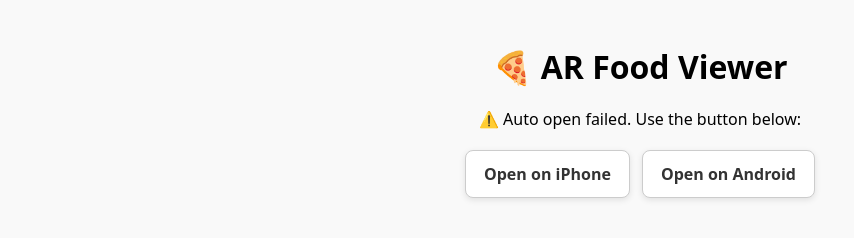
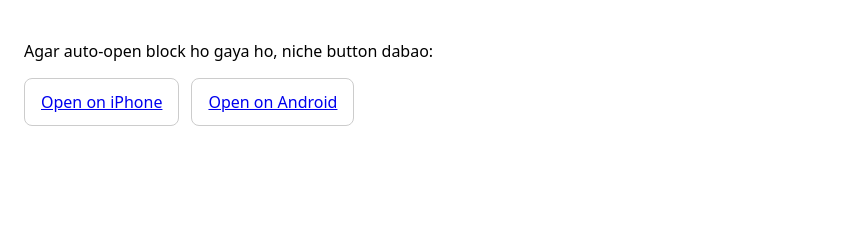
Before and after one commit to udfbhvhgb65151/digital-menu, a plain HTML site: page index.html in a window 1280 px wide. Shown: the whole page, without its empty margins (0-854 px from the left). Drawn offline with Linux system fonts and the light colour scheme.

Commit message:
Update index.html

```diff
--- a/index.html
+++ b/index.html
@@ -6,55 +6,33 @@
   <title>AR Redirect</title>
   <meta name="apple-mobile-web-app-capable" content="yes">
   <style>
-    body { font-family: system-ui, Arial, sans-serif; margin: 0; padding: 24px; background:#f9f9f9; text-align:center; }
-    h1 { margin-bottom:20px; }
+    body { font-family: system-ui, Arial, sans-serif; margin: 0; padding: 24px; }
     .hidden { display:none; }
-    .btn {
-      padding:12px 18px;
-      border:1px solid #ccc;
-      border-radius:8px;
-      cursor:pointer;
-      background:#fff;
-      text-decoration:none;
-      color:#333;
-      font-weight:600;
-      box-shadow:0 2px 6px rgba(0,0,0,0.1);
-    }
-    .btn:hover { background:#f0f0f0; }
-    .row { display:flex; gap:12px; align-items:center; justify-content:center; flex-wrap:wrap; margin-top:20px; }
+    .btn { padding:12px 16px; border:1px solid #ccc; border-radius:8px; cursor:pointer; }
+    .row { display:flex; gap:12px; align-items:center; flex-wrap:wrap; }
   </style>
 </head>
 <body>
-  <h1>🍕 AR Food Viewer</h1>
-
   <noscript>
-    <p>JavaScript required. Open AR manually:</p>
-    <div class="row">
+    JavaScript required. Open AR manually:
+    <div class="row" style="margin-top:8px">
       <a class="btn" rel="ar" href="https://udfbhvhgb65151.github.io/AR-MODEL/firsnfirsh.usdz">Open on iPhone (USDZ)</a>
       <a class="btn" href="intent://arvr.google.com/scene-viewer/1.0?file=https://udfbhvhgb65151.github.io/AR-MODEL/firsnfirsh.glb&mode=ar_preferred#Intent;scheme=https;package=com.google.android.googlequicksearchbox;action=android.intent.action.VIEW;end;">Open on Android (Scene Viewer)</a>
     </div>
   </noscript>
 
   <div id="fallback" class="hidden">
-    <p>⚠️ Auto open failed. Use the button below:</p>
+    <p>Agar auto-open block ho gaya ho, niche button dabao:</p>
     <div class="row">
-      <a class="btn" id="btn-ios" rel="ar" href="#">Open on iPhone</a>
-      <a class="btn" id="btn-and" href="#">Open on Android</a>
+      <a class="btn" id="btn-ios"  rel="ar" href="https://udfbhvhgb65151.github.io/AR-MODEL/firsnfirsh.usdz">Open on iPhone</a>
+      <a class="btn" id="btn-and" href="intent://arvr.google.com/scene-viewer/1.0?file=https://udfbhvhgb65151.github.io/AR-MODEL/firsnfirsh.glb&mode=ar_preferred#Intent;scheme=https;package=com.google.android.googlequicksearchbox;action=android.intent.action.VIEW;end;">Open on Android</a>
     </div>
   </div>
 
   <script>
     (function () {
-      // 👉 Replace these with your model links
       const glb  = "https://udfbhvhgb65151.github.io/AR-MODEL/firsnfirsh.glb";
       const usdz = "https://udfbhvhgb65151.github.io/AR-MODEL/firsnfirsh.usdz";
-
-      // Buttons for manual fallback
-      document.getElementById("btn-ios").href = usdz;
-      document.getElementById("btn-and").href =
-        "intent://arvr.google.com/scene-viewer/1.0?file=" +
-        encodeURIComponent(glb) +
-        "&mode=ar_preferred#Intent;scheme=https;package=com.google.android.googlequicksearchbox;action=android.intent.action.VIEW;end;";
 
       const ua = navigator.userAgent.toLowerCase();
       const isiOS = /iphone|ipad|ipod/.test(ua);
@@ -62,12 +40,12 @@
 
       try {
         if (isiOS) {
-          // iPhone → Quick Look (USDZ)
+          // iPhone/iPad → Apple Quick Look (USDZ)
           location.replace(usdz);
           return;
         }
         if (isAndroid) {
-          // Android → Google Scene Viewer (GLB)
+          // Android → Google Scene Viewer (AR)
           const intent = "intent://arvr.google.com/scene-viewer/1.0?file=" +
                          encodeURIComponent(glb) +
                          "&mode=ar_preferred#Intent;scheme=https;package=com.google.android.googlequicksearchbox;action=android.intent.action.VIEW;end;";
@@ -76,7 +54,7 @@
         }
       } catch(e) {}
 
-      // Desktop/unsupported → show fallback buttons
+      // Desktop/unsupported → show manual buttons
       document.getElementById("fallback").classList.remove("hidden");
     })();
   </script>
```
